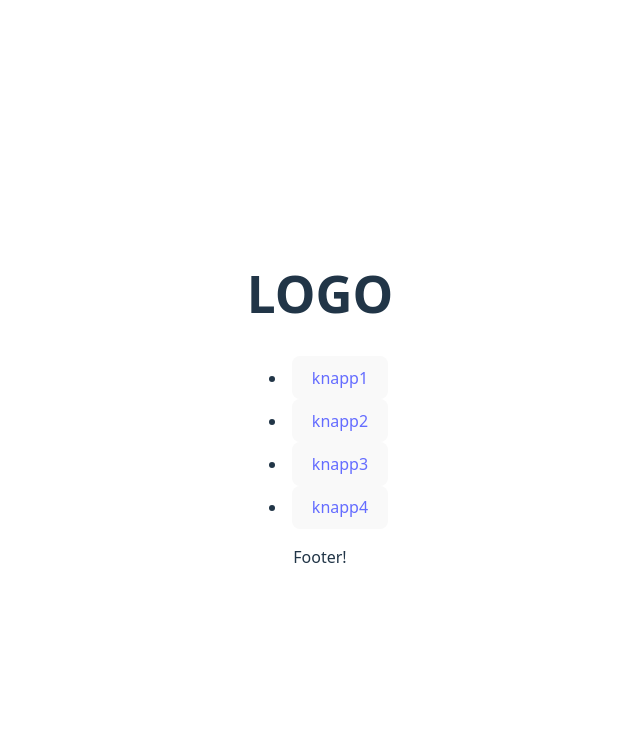
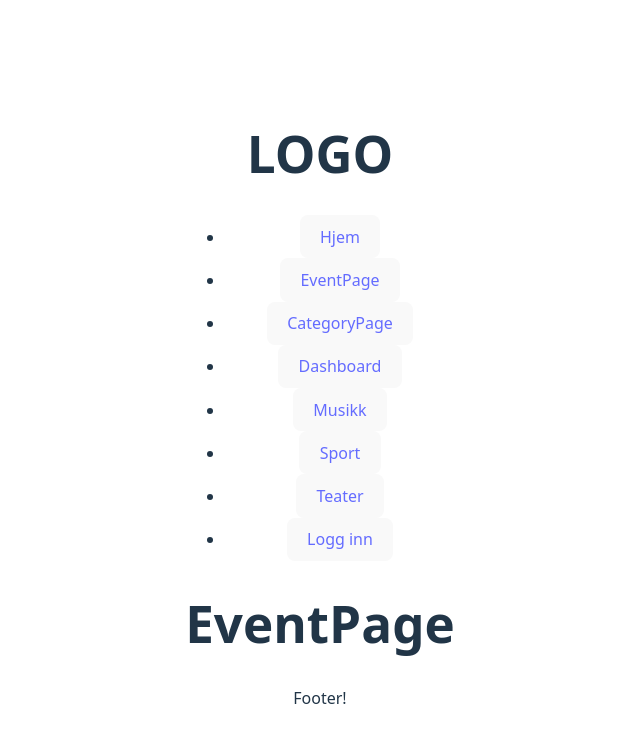
Before and after one commit to nikolaiols/Eksamendokument_gruppe6, a React (Vite) app in the folder Bilettlyst/: page /event/1 in a window 1280 px wide. Shown: the top 742 px of the page, without its empty margins (320-960 px from the left). Built offline with nearby package versions, Linux system fonts and the light colour scheme.

Commit message:
lagt til komponenter vi trenger og kommentert de. routing også

```diff
--- a/Bilettlyst/src/App.jsx
+++ b/Bilettlyst/src/App.jsx
@@ -3,6 +3,9 @@ import {Routes, Route} from 'react-router-dom'
 import './App.css'
 import Layout from './components/Layout'
 import Home from './components/Home'
+import EventPage from './components/EventPage'
+import CategoryPage from './components/CategoryPage'
+import Dashboard from './components/Dashboard'
 
 function App() {
 
@@ -12,9 +15,9 @@ function App() {
     <Layout>
     <Routes>
         <Route path="/" element={<Home />}></Route>
-        <Route path="/2" element={<Home />}></Route>
-        <Route path= "/3" element={<Home />}></Route>
-        <Route path="/4" element={<Home />}></Route>
+        <Route path="/event/:id" element={<EventPage />}></Route>
+        <Route path= "/category/:slug" element={<CategoryPage />}></Route>
+        <Route path="/dashboard" element={<Dashboard />}></Route>
     </Routes>
     </Layout>
     </>
--- a/Bilettlyst/src/Components/Layout.jsx
+++ b/Bilettlyst/src/Components/Layout.jsx
@@ -9,10 +9,14 @@ export default function Layout({children}){
            <h1>LOGO</h1>
            <nav>
                <ul>
-                   <li><button><Link to="/">knapp1</Link></button></li>
-                   <li><button><Link to="/2">knapp2</Link></button></li>
-                   <li><button><Link to="/3">knapp3</Link></button></li>
-                   <li><button><Link to="/4">knapp4</Link></button></li>
+                   <li><button><Link to="/">Hjem</Link></button></li> {/*denne og de tre under må kanskje flyttes ut av header, finner ut når vi får demo */}
+                   <li><button><Link to="/event/:id">EventPage</Link></button></li>
+                   <li><button><Link to="/category/:slug">CategoryPage</Link></button></li>
+                   <li><button><Link to="/dashboard">Dashboard</Link></button></li>
+                   <li><button><Link to="/category/:slug">Musikk</Link></button></li> {/*karakter E: menypunktene: musikk, sport og teater som fører brukeren til CategoryPage */}
+                   <li><button><Link to="/category/:slug">Sport</Link></button></li>
+                   <li><button><Link to="/category/:slug">Teater</Link></button></li>
+                   <li><button><Link to="/dashboard">Logg inn</Link></button></li> {/*karakter E: logg inn som fører brukeren til Dashboard. */}
                </ul>
            </nav>
        </header>
--- /dev/null
+++ b/Bilettlyst/src/components/ArtistCard.jsx
@@ -0,0 +1,6 @@
+export default function ArtistCard(){
+    return(
+        <h1>ArtistCard</h1> /*(fra karakter D)En komponent som presenterer en artist/skuespiller i kortformat.
+         Denne skal brukes der artister listes opp. */
+    )
+}
--- /dev/null
+++ b/Bilettlyst/src/components/CategoryPage.jsx
@@ -0,0 +1,5 @@
+export default function CategoryPage(){
+    return(
+        <h1>CategoryPage</h1> /* Viser event-kort innen en gitt kategori*/
+    )
+}
--- /dev/null
+++ b/Bilettlyst/src/components/Dashboard.jsx
@@ -0,0 +1,5 @@
+export default function(){
+    return(
+        <h1>Dashboard</h1> /* "Min side" med info om bruker og kjøp */
+    )
+}
--- /dev/null
+++ b/Bilettlyst/src/components/EventCard.jsx
@@ -0,0 +1,6 @@
+export default function (){
+    return(
+        <h1>EventCard</h1> /*(fra karakter D) En komponent som presenterer et enkelt arrangement i kortformat.
+         Denne skal brukes der arrangementer listes opp, f.eks. i: */
+    )
+}
--- /dev/null
+++ b/Bilettlyst/src/components/EventPage.jsx
@@ -0,0 +1,5 @@
+export default function EventPage(){
+    return(
+        <h1>EventPage</h1> /*Viser informasjon om ett spesifikt event */
+    )
+}
```
